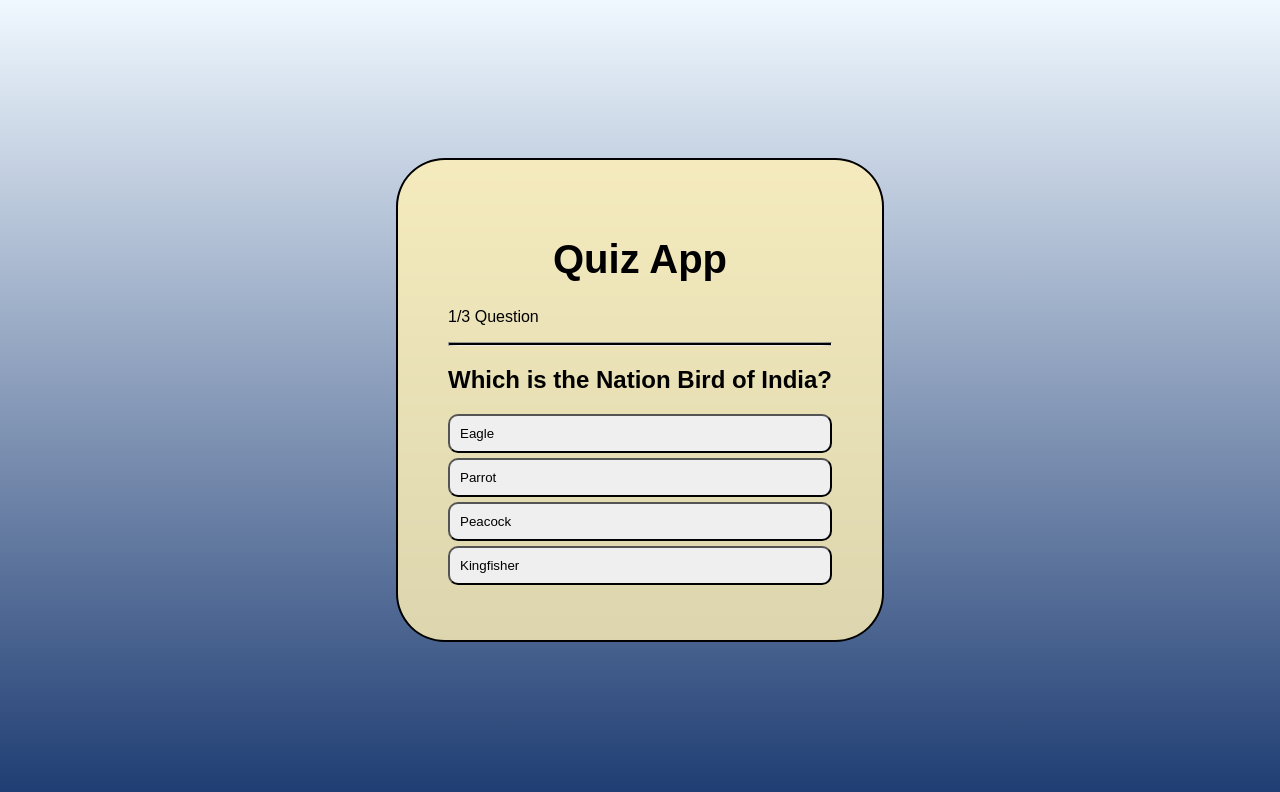
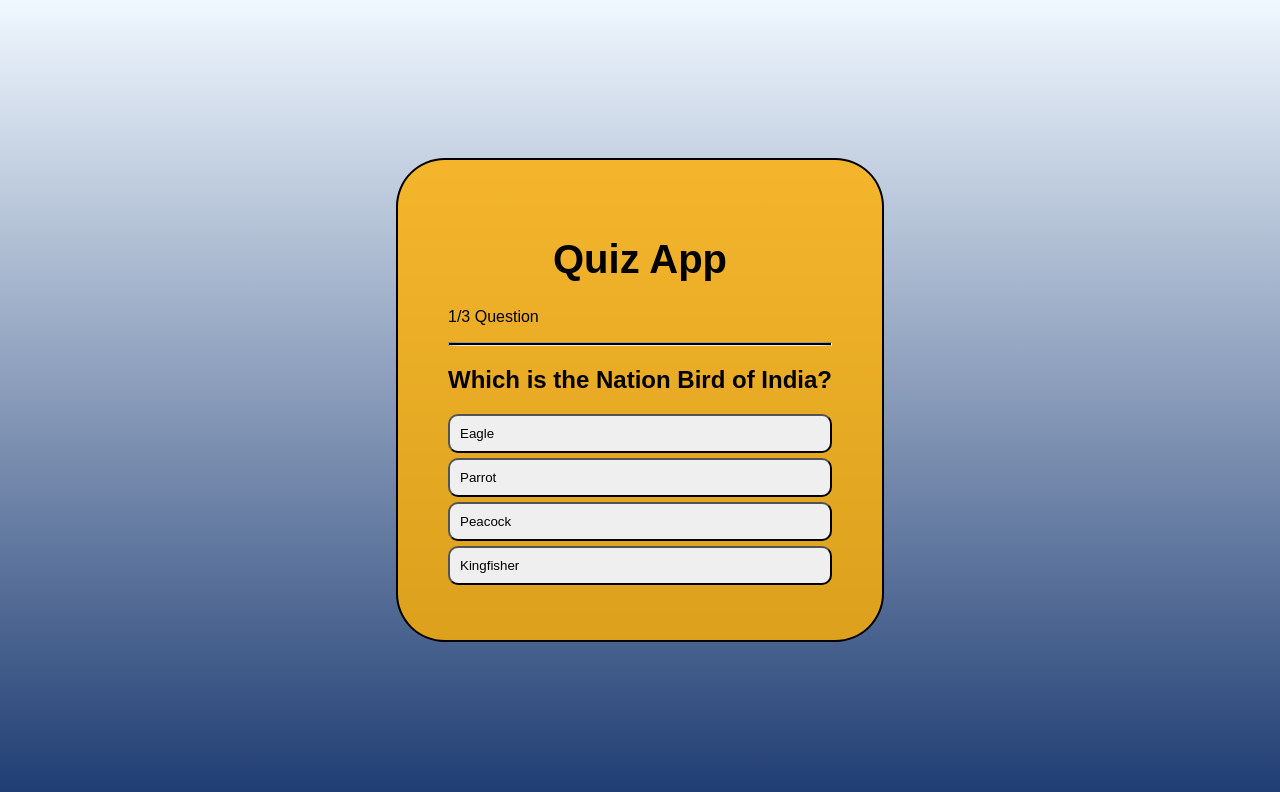
Before and after one commit to HarshSahuji23/Quiz-app, a React (Vite) app: page / in a window 1280 px wide. Shown: the top 792 px of the page. Built offline with nearby package versions, Linux system fonts and the light colour scheme.

Commit message:
update file

```diff
--- a/src/App.jsx
+++ b/src/App.jsx
@@ -10,7 +10,7 @@ function App() {
     border: "2px solid black",
     padding: "50px",
     borderRadius: "10%",
-    backgroundColor: "rgba(255, 241, 181, 0.81)"
+    backgroundColor: "rgba(255, 175, 3, 0.81)"
   }}
 >      <h1 className="header">Quiz App</h1>
       <Quiz />
```
